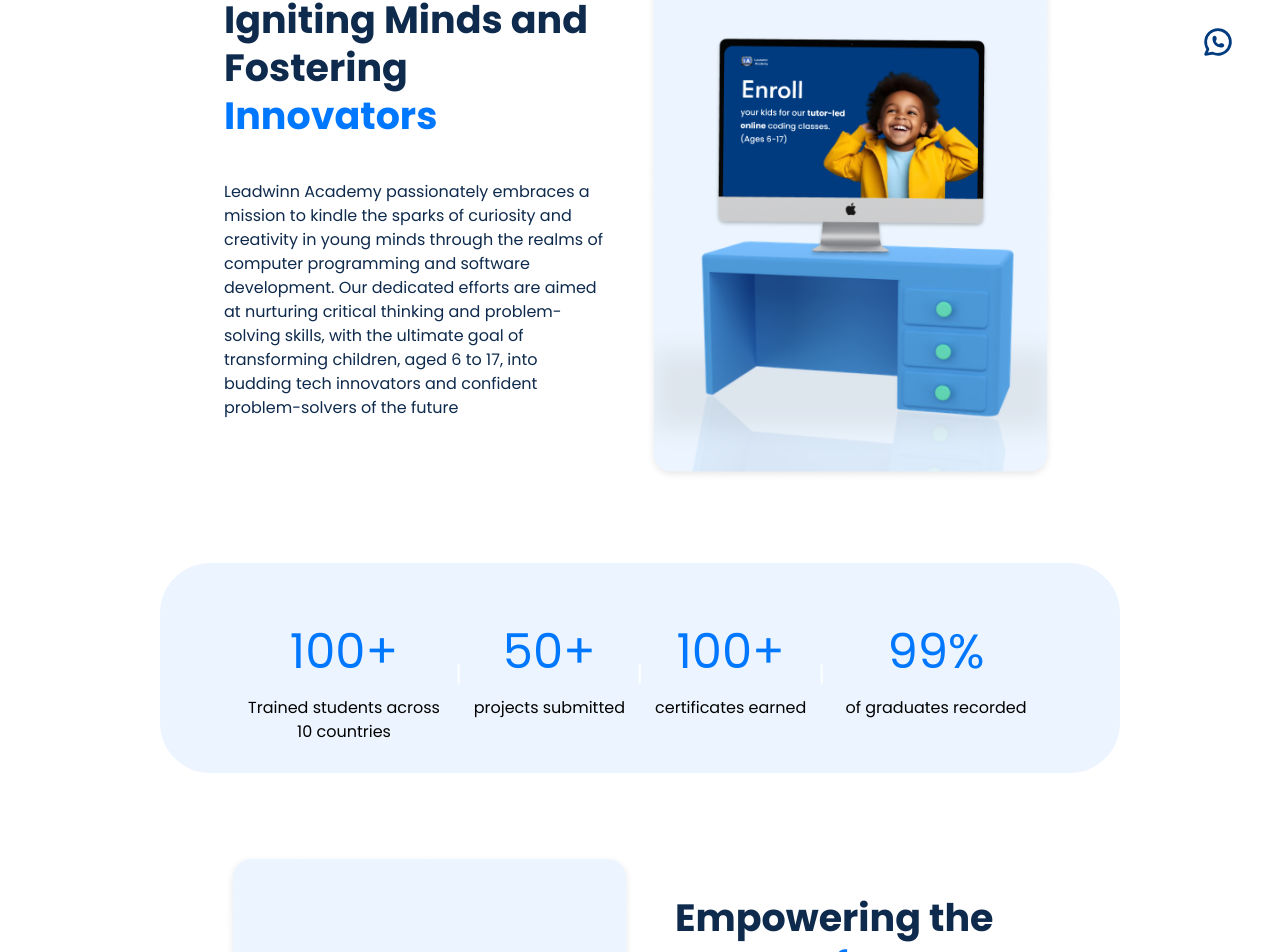
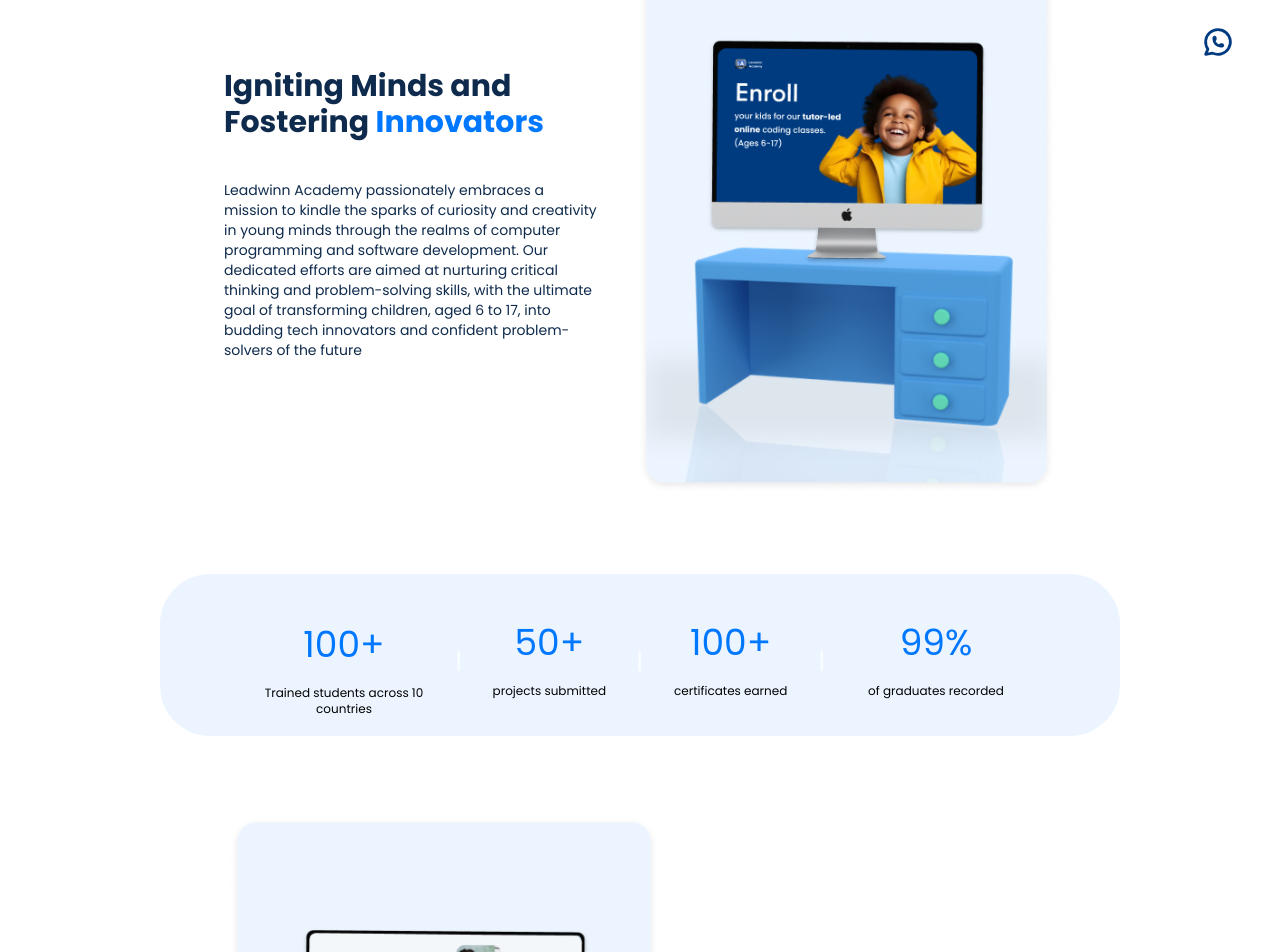
Before and after one commit to Adeleyeha-17/Leadwinn-Academy, a React (Vite) app: page /about in a window 1280 px wide. Shown: the part 569-1521 px from the top of the page. Built offline with nearby package versions, Linux system fonts and the light colour scheme; no server answers.

Commit message:
update about

```diff
--- a/src/sections/IgnitingMinds/IgnitingMind.tsx
+++ b/src/sections/IgnitingMinds/IgnitingMind.tsx
@@ -4,44 +4,44 @@ export const IgnitingMind = () => {
   return (
     <div className="font-poppins pb-10 md:px-12 px-5 py-10 xl:px-40 md:py-20 lg:max-xl:max-w-6xl mx-auto">
       <div className="flex max-sm:flex-col justify-center items-center gap-10 sm:px-16">
-        <div className="text-head-black sm:w-[27.8125rem]">
-          <h1 className="text-xl lg:text-3xl xl:text-[2.375rem] xl:leading-[3rem] font-bold mb-5 sm:mb-10 max-lg:w-[14rem]">Igniting Minds and Fostering <span className="text-hero-blue">Innovators</span></h1>
-          <h4 className="text-xs lg:text-sm xl:text-base max-sm:pr-9">Leadwinn Academy passionately embraces a mission to kindle the sparks of curiosity and creativity in young minds through the realms of computer programming and software development. Our dedicated efforts are aimed at nurturing critical thinking and problem-solving skills, with the ultimate goal of transforming children, aged 6 to 17, into budding tech innovators and confident problem-solvers of the future</h4>
+        <div className="text-head-black sm:w-[22rem] xl:w-[24rem]">
+          <h1 className="text-xl lg:text-3xl font-semibold mb-5 sm:mb-10 max-lg:w-[14rem]">Igniting Minds and Fostering <span className="text-hero-blue">Innovators</span></h1>
+          <h4 className="text-xs xl:text-sm max-sm:pr-9 ">Leadwinn Academy passionately embraces a mission to kindle the sparks of curiosity and creativity in young minds through the realms of computer programming and software development. Our dedicated efforts are aimed at nurturing critical thinking and problem-solving skills, with the ultimate goal of transforming children, aged 6 to 17, into budding tech innovators and confident problem-solvers of the future</h4>
         </div>
 
         <div>
-          <img src={enroll} className="w-[18.5rem] sm:w-[27.875rem] xl:w-[30rem]" />
+          <img src={enroll} className="w-[18.5rem] sm:w-[27rem]" />
         </div>
       </div>
 
 
       <div className="py-5 sm:py-20">
-        <div className="bg-nav-blue sm:max-lg:h-[11rem] lg:h-[13.125rem] w-1/2 sm:w-full rounded-[3.125rem] font-poppin mx-auto max-sm:mt-16 max-sm:py-10 flex justify-center items-center">
+        <div className="bg-nav-blue sm:max-lg:h-[11rem] lg:h-[10.125rem] w-1/2 sm:w-full rounded-[3.125rem] font-poppin mx-auto max-sm:mt-16 max-sm:py-10 flex justify-center items-center">
           <div className="items-center justify-evenly sm:flex sm:mt-3 w-full px-10 xl:px-20">
 
-            <div className="flex flex-col mb-10 sm:mb-0 items-center justify-cennter gap-5 sm:mt-5 lg:mt-6">
-              <h1 className="text-head-blue text-4xl xl:text-5xl font-medium">100+</h1>
-              <h4 className="w-[13rem] max-lg:text-xs text-base text-center">Trained students across 10 countries</h4>
+            <div className="flex flex-col mb-10 sm:mb-0 items-center justify-cennter gap-5 sm:mt-5">
+              <h1 className="text-head-blue text-4xl font-medium">100+</h1>
+              <h4 className="w-[13rem] text-xs text-center">Trained students across 10 countries</h4>
             </div>
             <div className="w-16 lg:w-40 mb-8 sm:mb-0 border-white border transform rotate-90 mx-auto rounded-lg"></div>
 
             <div className="flex flex-col mb-10 sm:mb-0 items-center justify-center gap-5">
-              <h1 className="text-head-blue text-4xl xl:text-5xl font-medium">50+</h1>
-              <h4 className="w-[10rem] max-lg:text-xs text-base text-center">projects submitted</h4>
+              <h1 className="text-head-blue text-4xl font-medium">50+</h1>
+              <h4 className="w-[10rem] text-xs text-center">projects submitted</h4>
             </div>
 
             <div className="w-16 lg:w-40 mb-8 sm:mb-0 border-white border transform rotate-90 mx-auto rounded-lg"></div>
 
             <div className="flex justify-center flex-col mb-8 sm:mb-0 items-center gap-5">
-              <h1 className="text-head-blue text-4xl xl:text-5xl font-medium">100+</h1>
-              <h4 className="w-[10rem] max-lg:text-xs text-base text-center">certificates earned</h4>
+              <h1 className="text-head-blue text-4xl font-medium">100+</h1>
+              <h4 className="w-[10rem] text-xs text-center">certificates earned</h4>
             </div>
 
             <div className="w-16 lg:w-40 mb-8 sm:mb-0 border-white border transform rotate-90 mx-auto rounded-lg"></div>
 
             <div className="flex justify-center flex-col mb-8 sm:mb-0 items-center gap-5">
-              <h1 className="text-head-blue text-4xl xl:text-5xl font-medium">99%</h1>
-              <h4 className="w-[13rem] max-lg:text-xs text-base text-center">of graduates recorded</h4>
+              <h1 className="text-head-blue text-4xl font-medium">99%</h1>
+              <h4 className="w-[13rem] text-xs text-center">of graduates recorded</h4>
             </div>
           </div>
 
@@ -51,12 +51,12 @@ export const IgnitingMind = () => {
 
       <div className="flex max-sm:flex-col-reverse sm:justify-center sm:items-center gap-10 sm:px-16 max-sm:mt-5">
         <div>
-          <img src={empowering} className="w-[18.5rem] sm:w-[27.875rem] xl:w-[30rem] mx-auto" />
+          <img src={empowering} className="w-[18.5rem] sm:w-[27rem] mx-auto" />
         </div>
 
-        <div className="text-head-black sm:w-[27.8125rem]">
-          <h1 className="text-xl lg:text-[2.1rem] xl:text-[2.375rem] lg:leading-[2.5rem] xl:leading-[3rem] font-bold mb-5 sm:mb-10 max-lg:w-[14rem] max-xl:w-[24rem]">Empowering the  <span className="text-hero-blue">Future of Technology</span></h1>
-          <div className="text-xs lg:text-sm xl:text-base max-sm:pr-10">
+        <div className="text-head-black sm:w-[22rem]">
+          <h1 className="text-xl lg:text-2xl font-bold mb-5 sm:mb-10 max-lg:w-[14rem] lg:w-[17rem]">Empowering the  <span className="text-hero-blue">Future of Technology</span></h1>
+          <div className="text-xs xl:text-sm max-sm:pr-10">
             <h4 className="mb-5">Our Vision is to be the Premier Global Academy in Information Technology, Pioneering Excellence in Education, Innovation, and Leadership Worldwide.</h4>
 
             <h4>Our mission is to provide world-class education in information technology, foster innovation, cultivate ethical leadership, empower individuals to shape the future of technology, and promote global impact through excellence in education, research, and leadership development.
```
